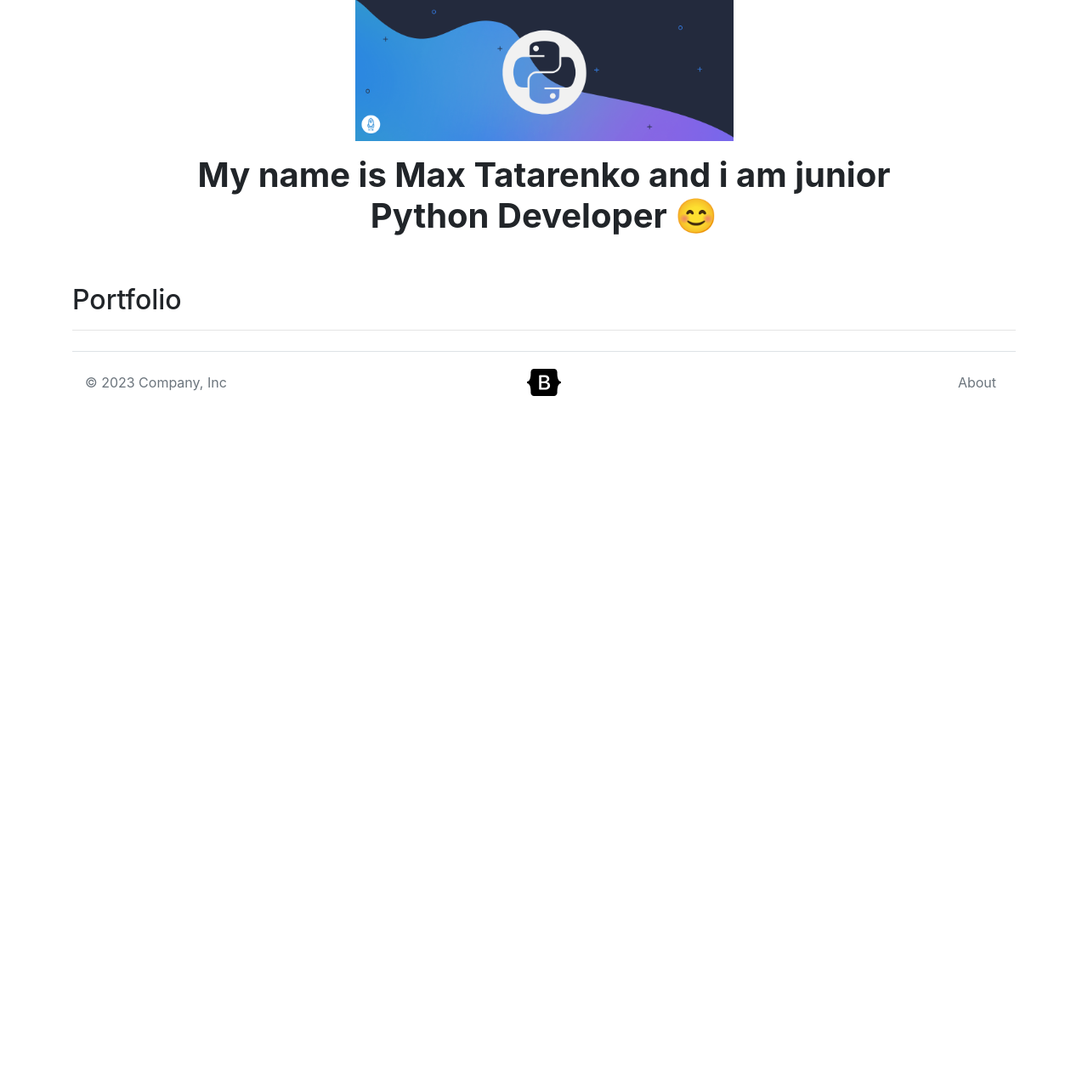
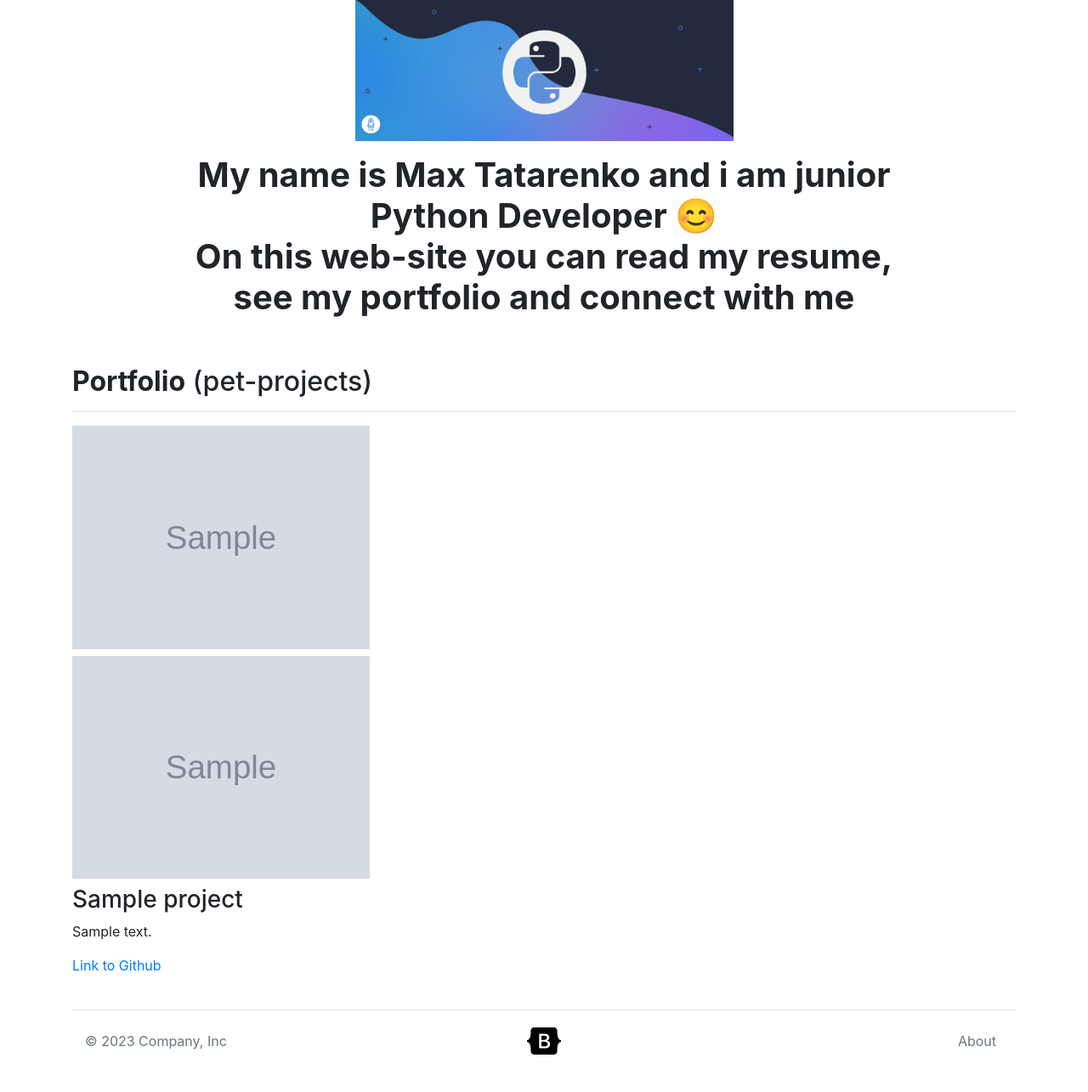
Before and after one commit to Miks-Muks/My-portfolio, a Django app: page / in a window 1280 px wide. Shown: the part 73-1358 px from the top of the page at 85% size. Before the commit the page ends 539 px from the top, so only its background shows below. Run offline with Django 4.2, Linux system fonts and the light colour scheme; tables that the repository leaves empty hold one stand-in row (values such as "Sample post"); grey boxes marked "Sample" are stand-in pictures; some libraries are stand-ins or nearby versions.

Commit message:
last steps

```diff
--- a/core/urls.py
+++ b/core/urls.py
@@ -14,12 +14,16 @@ Including another URLconf
     2. Add a URL to urlpatterns:  path('blog/', include('blog.urls'))
 """
 from django.contrib import admin
+from django.conf.urls.static import static
 from django.urls import path, include
+
+from core import settings
 from portfolio.views import home
-
 
 urlpatterns = [
     path('admin/', admin.site.urls),
     path('', home, name='home'),
     path('blog/', include('blog.urls')),
 ]
+
+urlpatterns += static(settings.MEDIA_URL, document_root=settings.MEDIA_ROOT)
--- a/portfolio/templates/portfolio/base.html
+++ b/portfolio/templates/portfolio/base.html
@@ -33,7 +33,7 @@
       <div class="collapse navbar-collapse text-center" id="navbarNav">
         <ul class="navbar-nav ml-auto">
           <li class="nav-item">
-            <a class="nav-link" href="{% static "portfolio/resume.pdf" %}">Resume</a>
+            <a class="nav-link" href="{% static "portfolio/Tatarenko_Maksim_junior.pdf" %}">Resume</a>
           </li>
           <li class="nav-item">
             <a class="nav-link" href="" target="_blank">LinkedIn</a>
--- a/portfolio/templates/portfolio/home.html
+++ b/portfolio/templates/portfolio/home.html
@@ -12,12 +12,28 @@
 
 <div class="row justify-content-center mb-3">
   <div class="col-md-9 text-center">
-    <h1 id="hometext" class="font-weight-bold">My name is Max Tatarenko and i am junior Python Developer 😊</h1>
+    <h1 id="hometext" class="font-weight-bold">My name is Max Tatarenko and i am junior Python Developer 😊
+    <br>On this web-site you can read my resume, see my portfolio and connect with me
+    </h1>
   </div>
 </div>
 
-<h2 class="mt-5">Portfolio</h2>
+<h2 class="mt-5"><b>Portfolio</b> (pet-projects)</h2>
 <hr>
+<div class="row">
+  {% for project in projects %}
+  <div class="col-lg-4 col-md-6">
 
+      <img src="{{ project.image }}" class="img-fluid mb-2">
+    </a>
+
+    <img src="{{ project.image.url }}" class="img-fluid mb-2">
+
+    <h3>{{ project.title }}</h3>
+    <p>{{ project.description }}</p>
+    <p><a href="{{project.url}}">Link to Github</a></p>
+  </div>
+  {% endfor %}
+</div>
 
 {% endblock %}
```
Also changed, not shown: blog/urls.py (line endings or trailing spaces), media/portfolio/images/Strong-Password-Generator.webp (added), media/portfolio/images/photo_2022-11-30_17-35-08.jpg (added), 1 other file.
